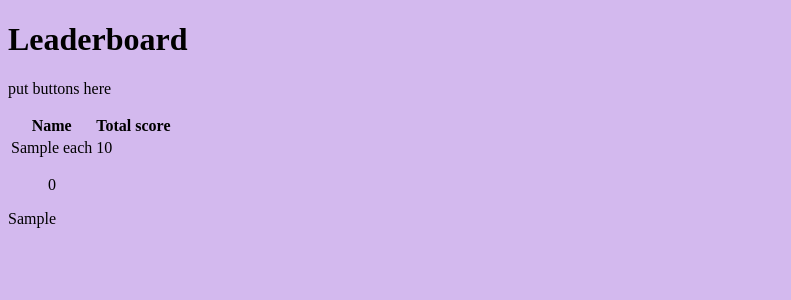
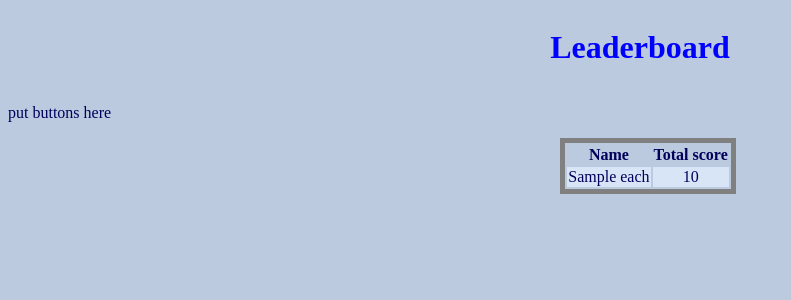
Before and after one commit to RachWalm/high-score, a Python web app: template templates/index.html in a window 1280 px wide. Shown: the top 300 px of the page, without its empty margins (0-791 px from the left). Run offline with Jinja, Linux system fonts and the light colour scheme; the template is opened without the code that fills it: most values are stand-ins (such as "Sample title", 1, 10 or a date in 2020).

Commit message:
Add styling and requirements.txt

```diff
--- a/run.py
+++ b/run.py
@@ -40,7 +40,7 @@ def to_dict(lsts):
     res_dict = {}
     for lst in lsts:
         keys = str(lst[::2])[2:-3]
-        values = lst[1::2]
+        values = str(lst[1::2])[1:-2]
         # print(keys)
         # print(values)
         res_dict[keys] = values
@@ -71,7 +71,7 @@ def main():
     # Use decorators for routing
     @app.route("/")
     def index():
-        # Load scores from provided JSON file for
+        # Load scores to web page using sum_rank value
         return render_template("index.html", sum_rank=sum_rank)
 
 main()
--- a/static/css/style.css
+++ b/static/css/style.css
@@ -1,3 +1,44 @@
 body {
-    background-color: rgb(211, 185, 238);
+    background-color: rgb(187, 202, 223);
+    color:rgb(0, 0, 92);
 }
+
+div {
+    overflow-x:auto;
+}
+
+table {
+    border: 5px solid;
+    border-color: grey;
+}
+
+th, td {
+    text-align: center;
+    vertical-align: center;
+}
+
+tr:nth-child(even) {
+    background-color:rgb(216, 229, 247);
+}
+
+tr:hover {
+    background-color: aquamarine;
+}
+
+h1 {
+    color:blue ;
+}
+
+header {
+    display: flex;
+    align-items: center;
+    justify-content: center;
+}
+
+.rank-table {
+    width: 100vw;
+    display: flex;
+    flex-wrap: wrap;
+    align-content: center;
+    justify-content: center;
+}
--- a/templates/index.html
+++ b/templates/index.html
@@ -15,11 +15,11 @@
     <header>
         <h1> Leaderboard </h1>
     </header>
-    <section>
+    <section class="flex-container">
         <div>
             <p>put buttons here</p>
         </div>
-        <div>
+        <div class="rank-table">
             <table>
                 <tr>
                     <th>Name</th>
@@ -33,13 +33,6 @@
                 {% endfor %}
             </table>
         </div>
-        <div>
-            <ol id="high-scores-list">
-                0
-            </ol>
-            {{ sum_rank }}
-
-        </div>
     </section>
 </body>
 </html>
```
Also changed, not shown: requirements.txt (added, +8 -0 lines).
